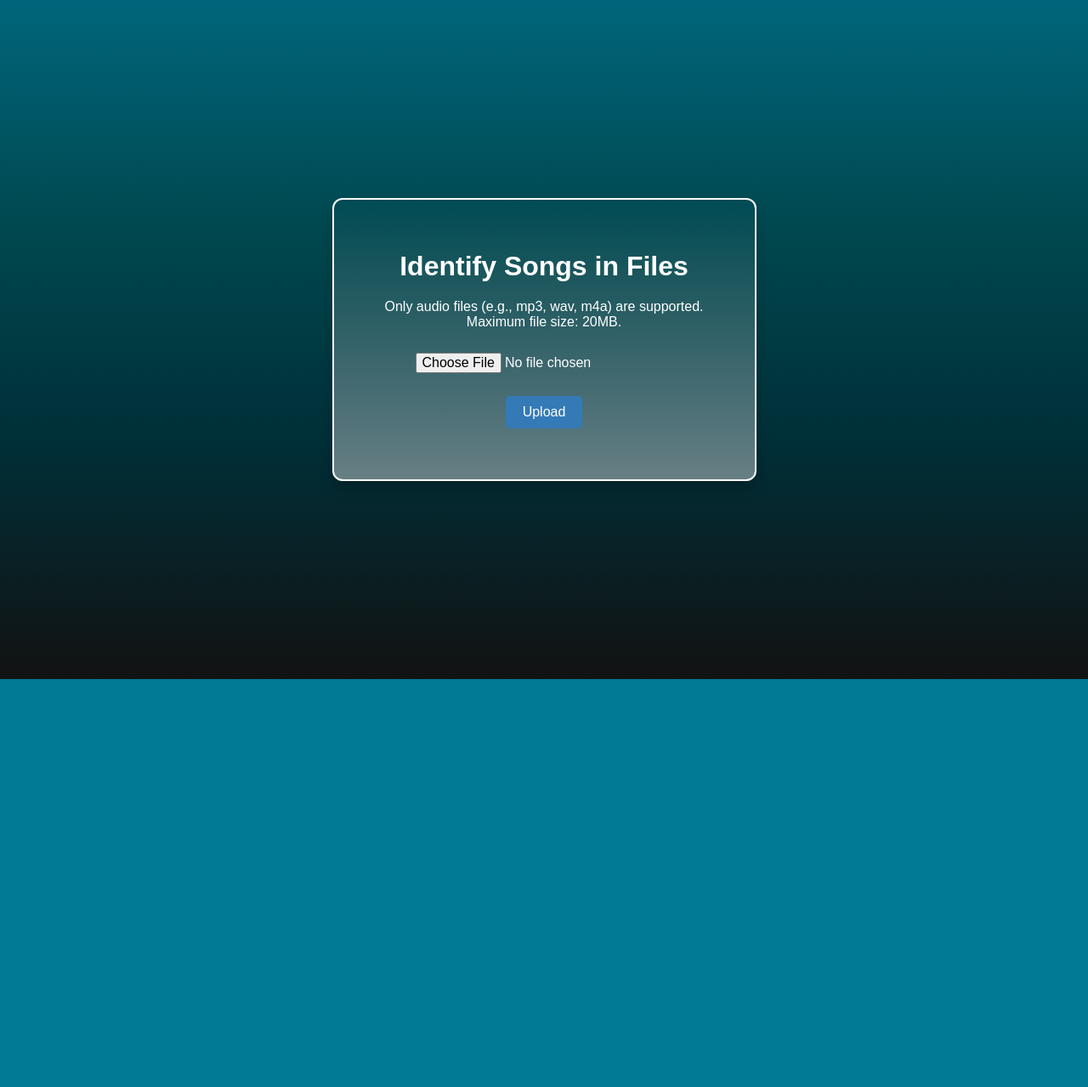
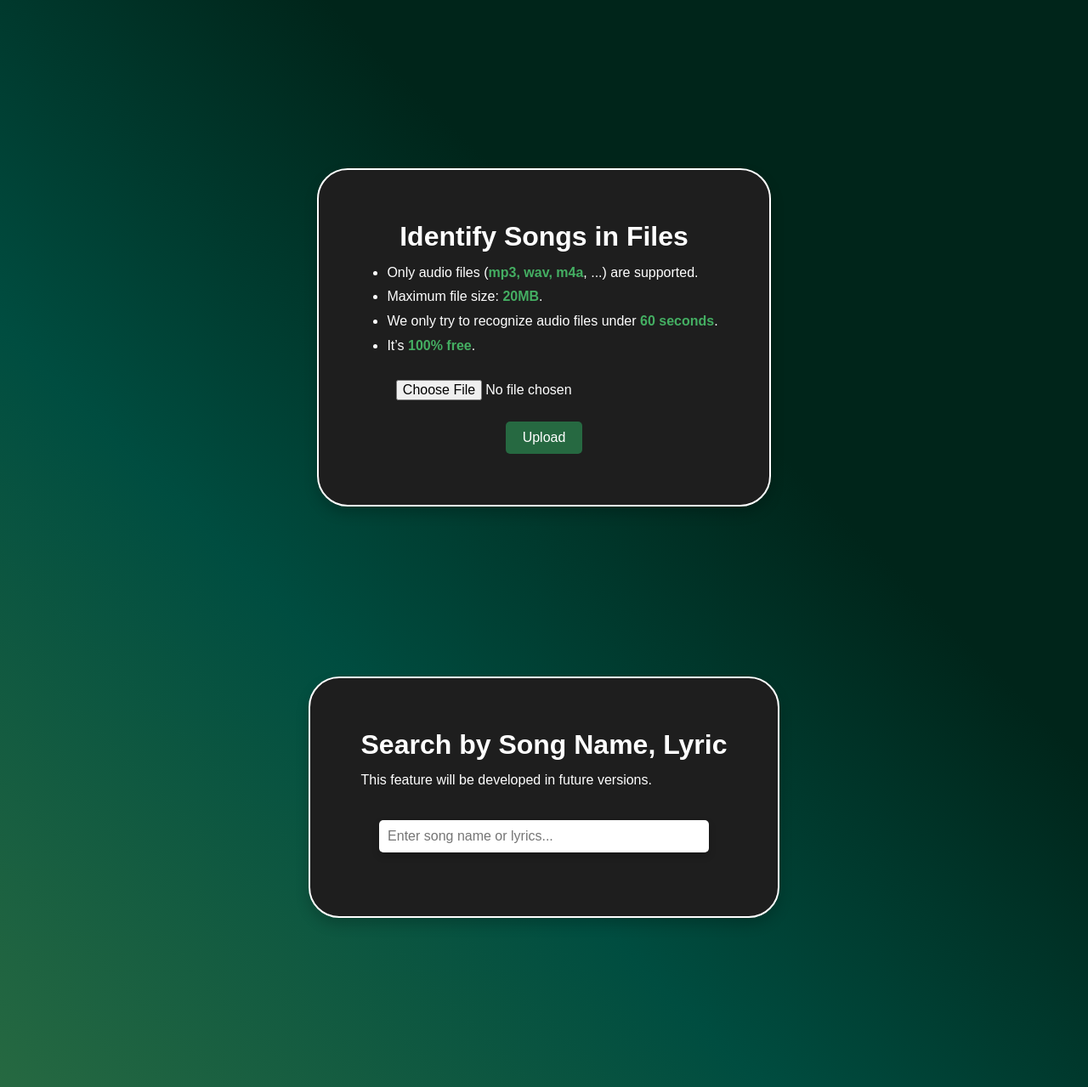
Before and after one commit to Trieuu/MusicIR-WebDev, a Flask app: page / in a window 1280 px wide. Shown: the part 801-2080 px from the top of the page at 85% size. Before the commit the page ends 1600 px from the top, so only its background shows below. Run offline with Flask 3, Linux system fonts and the light colour scheme.

Commit message:
Update index.html

```diff
--- a/templates/index.html
+++ b/templates/index.html
@@ -114,54 +159,53 @@
         /* Second Section with Gradient Background */
         .gradient-section {
             background: linear-gradient(
-                to bottom,
-                #00667B 0%,
-                #00474E 35%,
-                #002F38 65%,
-                #121212 100%
+                45deg,
+                #266941 0%,
+                #004D40 35%,
+                #00251A 65%
             );
             padding: 50px 10%;
             display: flex;
+            flex-direction: column;
+            align-items: center;
             justify-content: center;
-            align-items: center;
-            min-height: 100vh;
+            gap: 200px;
+            min-height: 160vh;
         }
 
-        /* Container with Transparent Background */
         .content-container {
+            /*
             background: linear-gradient(
                 to bottom,
                 rgba(255, 255, 255, 0) 0%,
                 rgba(255, 255, 255, 0.4) 100%
-            );
+            );*/
+            background: #1E1E1E;
             padding: 60px;
-            border-radius: 12px;
+            border-radius: 36px;
             box-shadow: 0 8px 16px rgba(0, 0, 0, 0.2);
             text-align: center;
             max-width: 600px;
             color: #ffffff;
             border: 2px solid white;
         }
-
         .content-container h2 {
             font-size: 2rem;
-            margin-bottom: 15px;
+            margin-bottom: 10px;
             color: #ffffff;
         }
 
-        .content-container p {
+        .content-container p, ul {
             font-size: 1rem;
-            margin-top: 20px;
+            line-height: 1.6;
+            color: white;
+            text-align: left;
         }
 
-        .content-container upload-section {
-            margin-top: 20px;
-            padding: 15px;
-        }
-
-        .content-container input[type="file"], button {
-            margin-top: 15px;
-            padding: 12px 20px;
+        .content-container input[type="text"], input[type="file"] {
+            width: 90%;
+            padding: 10px;
+            margin: 15px 0;
             border: none;
             border-radius: 5px;
             cursor: pointer;
@@ -169,18 +213,20 @@
         }
 
         .content-container button {
-            background-color: #337ab7;
+            background-color: #266941;
             color: white;
-            border: none;
             padding: 10px 20px;
-            font-size: 1rem;
             border-radius: 5px;
             cursor: pointer;
+            border: none;
+            font-size: 1rem;
         }
 
         .content-container button:hover {
-            background-color: #286090;
+            background-color: #004D40;
         }
+
+
         /* Loading Animation */
         .loader {
             display: none; /* Initially hidden */
@@ -191,6 +237,77 @@
             width: 50px;
             height: 50px;
             animation: spin 1s linear infinite;
+        }
+        /* Modal Styles */
+        .modal {
+            display: none; /* Hidden by default */
+            position: fixed;
+            z-index: 1001; /* Above all other content */
+            left: 0;
+            top: 0;
+            width: 100%;
+            height: 100%;
+            background-color: rgba(0, 0, 0, 0.5); /* Black background with opacity */
+            justify-content: center;
+            align-items: center;
+        }
+
+        .modal-content {
+            background-color: white;
+            padding: 20px;
+            border-radius: 8px;
+            box-shadow: 0 4px 8px rgba(0, 0, 0, 0.2);
+            text-align: center;
+            max-width: 400px;
+            width: 90%;
+        }
+
+        .modal-content h2 {
+            margin-top: 0;
+            font-size: 1.5rem;
+            color: #333;
+        }
+
+        .modal-content p {
+            margin: 10px 0;
+            color: #666;
+        }
+
+        .modal-content a {
+            color: #0066cc;
+            text-decoration: none;
+        }
+
+        .modal-content a:hover {
+            text-decoration: underline;
+        }
+
+        .close-btn {
+            color: #aaa;
+            float: right;
+            font-size: 1.5rem;
+            font-weight: bold;
+            cursor: pointer;
+        }
+
+        .close-btn:hover {
+            color: #000;
+        }
+
+        .search-form {
+            display: flex;
+            justify-content: center;
+            align-items: center;
+            margin-top: 20px;
+        }
+
+        .search-bar {
+            width: 100%;
+            padding: 12px;
+            border: 2px solid #ccc;
+            border-radius: 5px;
+            font-size: 1rem;
+            box-shadow: 0 4px 8px rgba(0, 0, 0, 0.2);
         }
 
         @keyframes spin {
@@ -215,44 +332,88 @@
                 event.target.submit();
             }, 500); // Delay of 500ms
         }
+        function openModal() {
+            document.getElementById("contact-modal").style.display = "flex";
+        }
+
+        // Close Modal
+        function closeModal() {
+            document.getElementById("contact-modal").style.display = "none";
+        }
     </script>
 </head>
 <body>
      <!-- Fixed Navigation Bar -->
     <header class="fixed-bar">
-        <div class="nav-container">
+        <div class="left-section">
+            <img src="{{ url_for('static', filename='logo.png') }}" alt="Logo">
             <h3>
-                <a href="/" class="bar-link">✨ Song Search Engine ✨</a>
-                <!--a href="#about" class="bar-link" style="margin-left: 20px;">About</a>
-                <a href="#contact" class="bar-link" style="margin-left: 20px;">Contact</a-->
+                <a href="/" class="bar-link">Song Search Engine</a>
             </h3>
         </div>
+        <div class="right-section">
+            <h4>
+                <a href="javascript:void(0)" class="bar-link" onclick="openModal()">Contact</a>
+            </h4>
+        </div>
     </header>
-
     <!-- Introduction Section -->
     <section class="intro-section">
-        <h1>SONG SEARCH ENGINE APCS</h1>
-        <p>We provide access to a library of over 1,000 songs on YouTube.<br>
-           Easily search using audio files, song names, or even lyrics.</p>
-        <div class="button-group">
-            <button onclick="location.href='#identify-section'">Audio Files</button>
-            <button onclick="showNotification()">Songs Name</button>
+        <div class="content">
+            <h1>
+                <span class="line-1">FIND YOUR RHYTHM</span><br>
+                <span class="line-2">WITH JUST A SOUND</span>
+            </h1>
+            <p style="line-height: 1.8;">
+               Welcome to our Song Search Engine, a project by APCS students.<br>
+               We provide access to a library of over 1,000 songs on YouTube.<br>
+               Easily search using audio files, song names, or even lyrics.
+            </p>
+            <div class="button-group">
+                <button onclick="location.href='#identify-container'">Audio Files</button>
+                <button onclick="location.href='#search-container'">Songs Name</button>
+            </div>
         </div>
     </section>
 
     <!-- Gradient Section with Transparent Container -->
-    <section id="identify-section" class="gradient-section">
+    <section id="identify-container" class="gradient-section">
+        <!-- First Content: Identify Songs in Files -->
         <div class="content-container">
             <h2>Identify Songs in Files</h2>
-            <p>Only audio files (e.g., mp3, wav, m4a) are supported.<br>Maximum file size: 20MB.</p>
+            <ul style="list-style-type: disc; margin-left: 20px; font-size: 1.0rem; line-height: 1.8; color: white; text-align: start;">
+                <li>Only audio files (<strong style="color: #44AE62;">mp3, wav, m4a</strong>, ...) are supported.</li>
+                <li>Maximum file size: <strong style="color: #44AE62;">20MB</strong>.</li>
+                <li>We only try to recognize audio files under <strong style="color: #44AE62;">60 seconds</strong>.</li>
+                <li>It’s <strong style="color: #44AE62;">100% free</strong>.</li>
+            </ul>
             <div class="upload-section">
                 <form action="/upload" method="POST" enctype="multipart/form-data" onsubmit="showLoader(event)">
                     <input type="file" name="file" id="file" accept="audio/mp3" required><br>
-                    <button type="submit"> Upload</button>
+                    <button type="submit">Upload</button>
                     <div class="loader" id="loader"></div>
                 </form>
             </div>
         </div>
+
+        <!-- Second Content: Search by Song Name, Lyric -->
+        <div id="search-container" class="content-container">
+            <h2>Search by Song Name, Lyric</h2>
+            <p style="margin-bottom: 15px; color: #ffffff;">This feature will be developed in future versions.</p>
+            <form action="/search" method="GET" class="search-form">
+                <input type="text" name="query" placeholder="Enter song name or lyrics..." class="search-bar" required>
+            </form>
+        </div>
     </section>
+
+    <!-- Contact Modal -->
+    <div id="contact-modal" class="modal">
+        <div class="modal-content">
+            <span class="close-btn" onclick="closeModal()">×</span>
+            <h2>Contact Us</h2>
+            <p>You can reach out to us via email at <a href="mailto:support@songsearch.com">support@songsearch.com</a>.</p>
+            <p>Or call us at: +123-456-7890</p>
+        </div>
+    </div>
 </body>
 </html>
```
Also changed, not shown: other parts of templates/index.html (+59 -14 lines).
